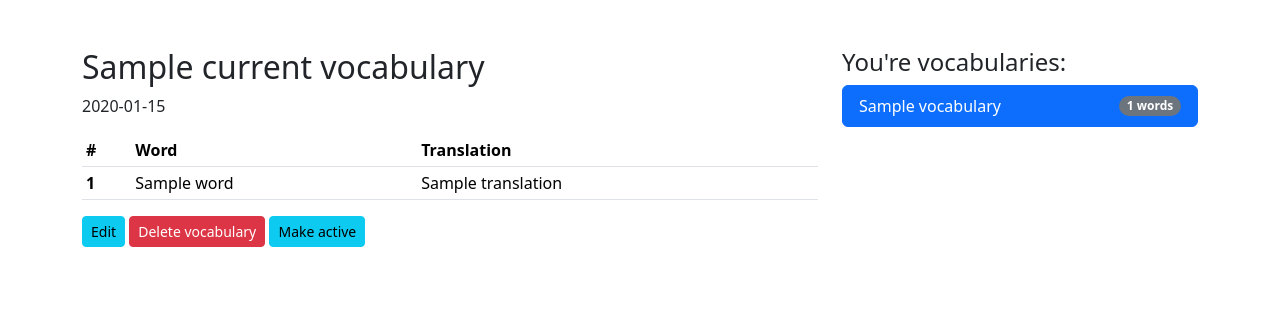
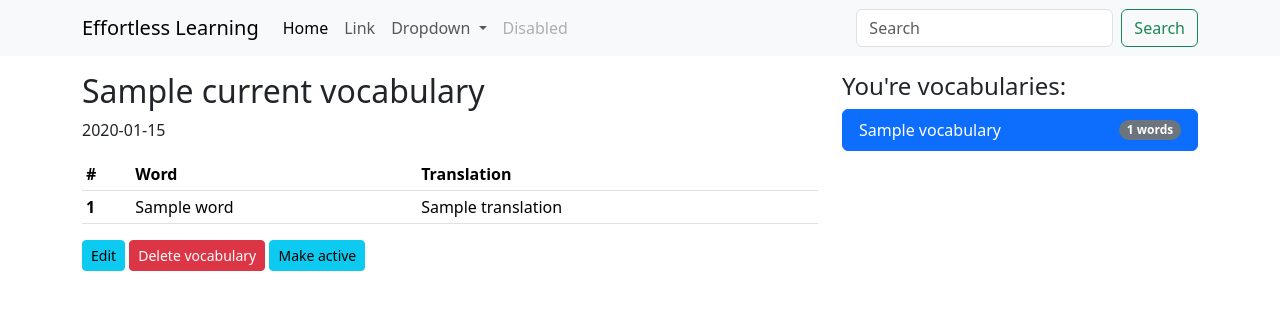
Before and after one commit to MuzykaAndrii/fastbot, a FastAPI app: template app/pages/templates/vocabulary.html in a window 1280 px wide. Shown: the top 310 px of the page. Run offline with FastAPI, Linux system fonts and the light colour scheme; the template is opened without the code that fills it: most values are stand-ins (such as "Sample title", 1, 10 or a date in 2020); parts of the project's set-up code (start-up, migrations or seed data) failed here and were passed over.

Commit message:
impl: header template

```diff
--- a/app/pages/templates/base.html
+++ b/app/pages/templates/base.html
@@ -1,5 +1,5 @@
 <!DOCTYPE html>
-<html lang="en">
+<html lang="en" data-bs-theme="light">
 <head>
     <meta charset="UTF-8">
     <meta name="viewport" content="width=device-width, initial-scale=1.0">
@@ -10,7 +10,10 @@
 </head>
 <body>
 
-    <div class="container mt-5">
+
+    {% include "include/_header.html" %}
+    <div class="container mt-3">
+
         {% block content %}{% endblock content %}
     </div>
 
--- /dev/null
+++ b/app/pages/templates/include/_header.html
@@ -0,0 +1,38 @@
+
+
+<nav class="navbar navbar-expand-lg bg-body-tertiary">
+    <div class="container">
+      <a class="navbar-brand" href="#">Effortless Learning</a>
+      <button class="navbar-toggler" type="button" data-bs-toggle="collapse" data-bs-target="#navbarSupportedContent" aria-controls="navbarSupportedContent" aria-expanded="false" aria-label="Toggle navigation">
+        <span class="navbar-toggler-icon"></span>
+      </button>
+      <div class="collapse navbar-collapse" id="navbarSupportedContent">
+        <ul class="navbar-nav me-auto mb-2 mb-lg-0">
+          <li class="nav-item">
+            <a class="nav-link active" aria-current="page" href="#">Home</a>
+          </li>
+          <li class="nav-item">
+            <a class="nav-link" href="#">Link</a>
+          </li>
+          <li class="nav-item dropdown">
+            <a class="nav-link dropdown-toggle" href="#" role="button" data-bs-toggle="dropdown" aria-expanded="false">
+              Dropdown
+            </a>
+            <ul class="dropdown-menu">
+              <li><a class="dropdown-item" href="#">Action</a></li>
+              <li><a class="dropdown-item" href="#">Another action</a></li>
+              <li><hr class="dropdown-divider"></li>
+              <li><a class="dropdown-item" href="#">Something else here</a></li>
+            </ul>
+          </li>
+          <li class="nav-item">
+            <a class="nav-link disabled" aria-disabled="true">Disabled</a>
+          </li>
+        </ul>
+        <form class="d-flex" role="search">
+          <input class="form-control me-2" type="search" placeholder="Search" aria-label="Search">
+          <button class="btn btn-outline-success" type="submit">Search</button>
+        </form>
+      </div>
+    </div>
+  </nav>
--- a/app/pages/templates/include/_sidebar.html
+++ b/app/pages/templates/include/_sidebar.html
@@ -4,7 +4,7 @@
 {% if vocabularies %}
 <ul class="list-group">
     {% for vocabulary in vocabularies %}
-    <a href="{{ url_for('edit_vocabulary', vocabulary_id=vocabulary.id) }}" class="list-group-item d-flex justify-content-between align-items-center {% if vocabulary.id == current_vocabulary.id %}active{% endif %}">
+    <a href="{{ url_for('show_vocabulary', vocabulary_id=vocabulary.id) }}" class="list-group-item d-flex justify-content-between align-items-center {% if vocabulary.id == current_vocabulary.id %}active{% endif %}">
         {{ vocabulary.name }}
         <span class="badge rounded-pill {% if vocabulary.is_active %} text-bg-success {% else %} bg-secondary {% endif %}">{{ vocabulary.language_pairs|count }} words</span>
     </a>
```
